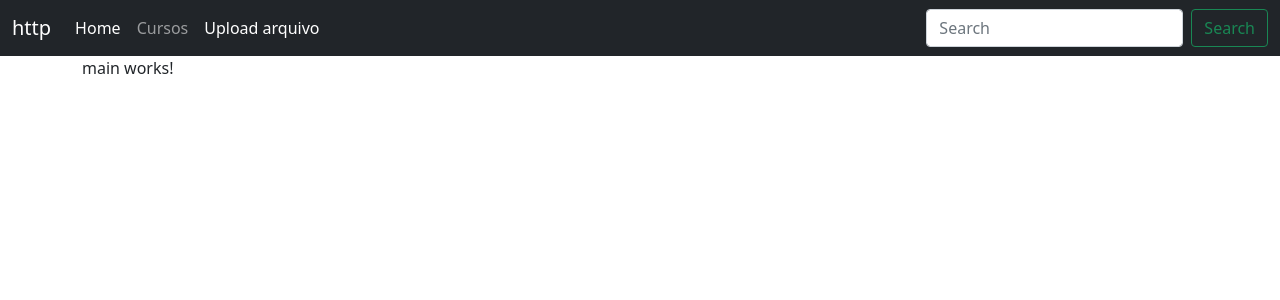
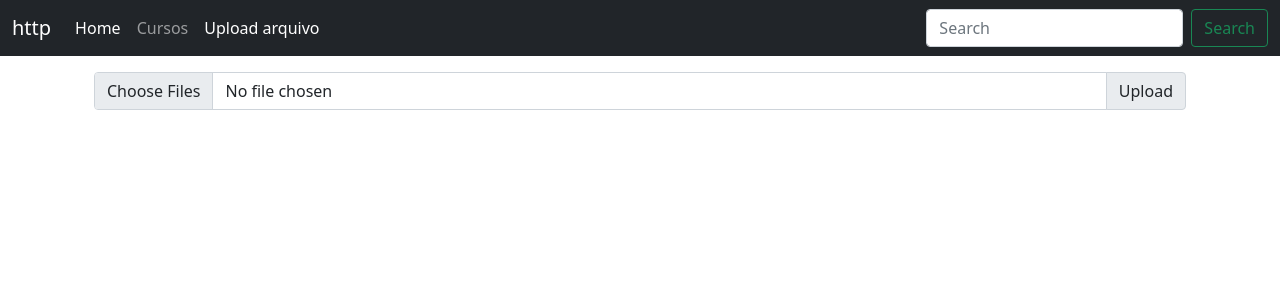
Before and after one commit to phedrakeson/requests-http, an Angular app: page /upload in a window 1280 px wide. Shown: the top 300 px of the page. Built offline with nearby package versions, Linux system fonts and the light colour scheme.

Commit message:
feat: implements a simple page for file uploading

```diff
--- a/src/app/app-routing.module.ts
+++ b/src/app/app-routing.module.ts
@@ -2,7 +2,7 @@ import { NgModule } from '@angular/core';
 import { RouterModule, Routes } from '@angular/router';
 
 const routes: Routes = [
-  { path: '', pathMatch: 'full', redirectTo: 'cursos' },
+  { path: '', pathMatch: 'full', redirectTo: 'upload' },
   { path: 'cursos', loadChildren: () => import('./cursos/cursos.module').then(m => m.CursosModule)  },
   { path: 'upload', loadChildren: () => import('./upload-file/upload-file.module').then(m => m.UploadFileModule)  }
 ];
--- a/src/app/upload-file/main/main.component.html
+++ b/src/app/upload-file/main/main.component.html
@@ -1 +1,6 @@
-<p>main works!</p>
+<div class="container">
+  <div class="input-group my-3">
+    <input type="file" class="form-control" id="inputGroupFile02" (change)="onChange($event)" multiple>
+    <label class="input-group-text" for="inputGroupFile02">Upload</label>
+  </div>
+</div>
--- a/src/app/upload-file/main/main.component.ts
+++ b/src/app/upload-file/main/main.component.ts
@@ -12,4 +12,9 @@ export class MainComponent implements OnInit {
   ngOnInit(): void {
   }
 
+  onChange(event) {
+    const selectedFiles = <FileList>event.srcElement.files;
+    console.log(selectedFiles.item)
+  }
+
 }
```
